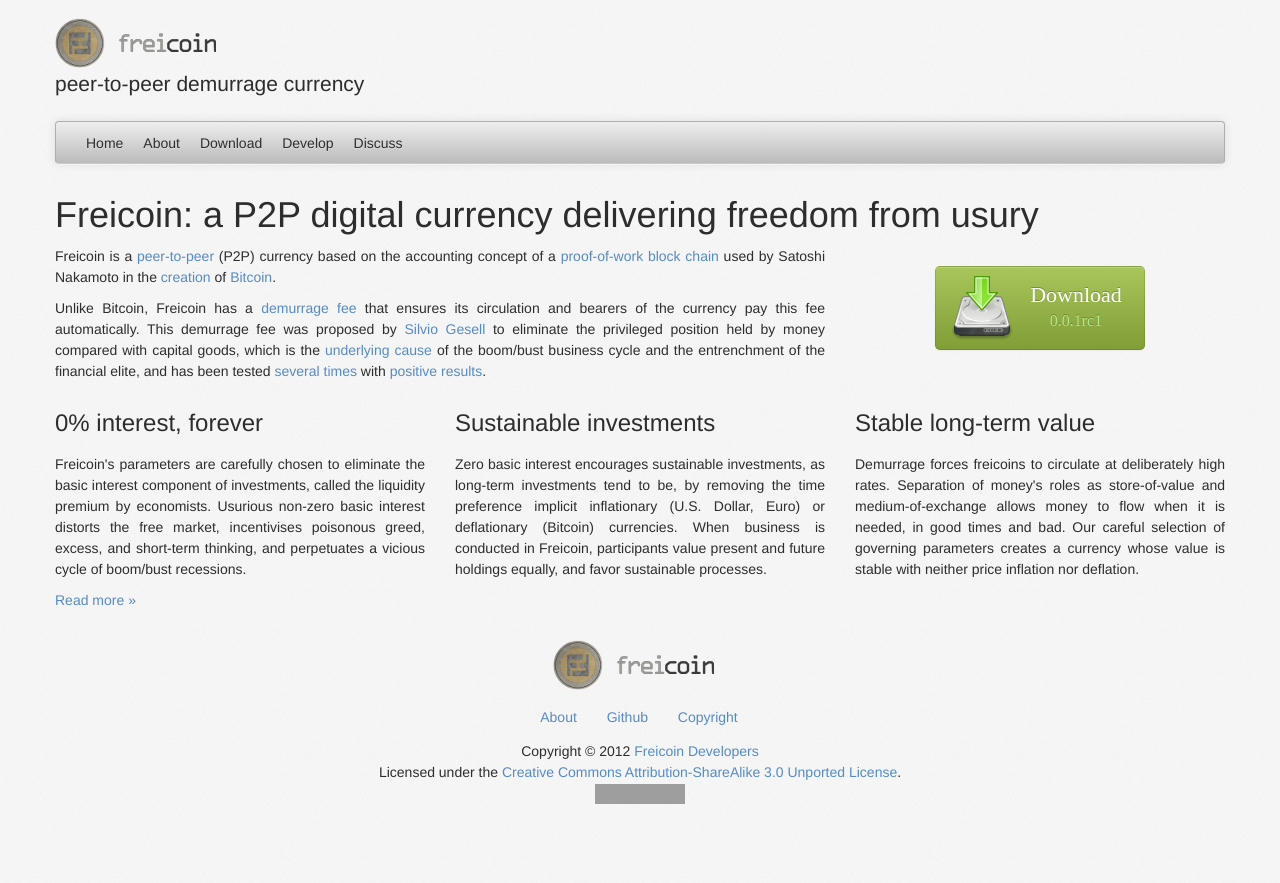
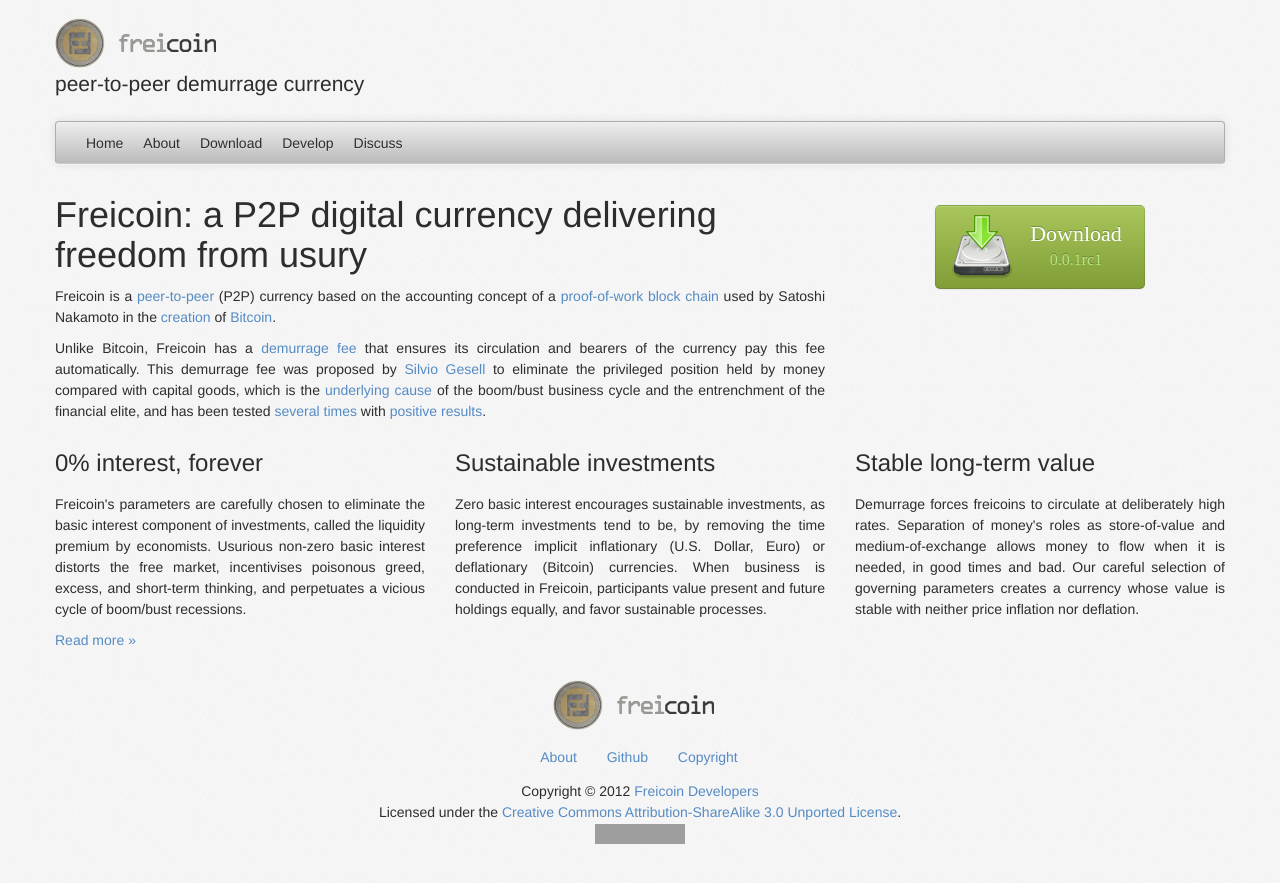
Before and after one commit to freicoin/freico.in, a Jekyll site: the page built from index.md, in a window 1280 px wide. Shown: the top 883 px of the page. Built offline with Jekyll 4.4.1, drawn with Linux system fonts in a browser that asks for light colours; nearby versions of some CDN libraries; some web fonts are replaced; comment, search, counter and statistics services are not loaded; grey boxes are pictures that could not be loaded.

Commit message:
Revert full-width header on index page.

```diff
--- a/index.md
+++ b/index.md
@@ -5,8 +5,8 @@
 title: Freicoin - peer-to-peer demurrage currency
 ---
 <div class="row">
-  <h1 style="margin-left:30px;">Freicoin: a P2P digital currency delivering freedom from usury</h1>
   <div class="span8">
+    <h1>Freicoin: a P2P digital currency delivering freedom from usury</h1>
     <p>Freicoin is a <a href="http://en.wikipedia.org/wiki/Peer-to-peer">peer-to-peer</a> (P2P) currency based on the accounting concept of a <a href="https://en.bitcoin.it/wiki/Proof_of_work">proof-of-work block chain</a> used by Satoshi Nakamoto in the <a href="http://bitcoin.org/bitcoin.pdf">creation</a> of <a href="http://bitcoin.org/">Bitcoin</a>.</p>
 
     <p>Unlike Bitcoin, Freicoin has a <a href="http://en.wikipedia.org/wiki/Demurrage_%28currency%29">demurrage fee</a> that ensures its circulation and bearers of the currency pay this fee automatically. This demurrage fee was proposed by <a href="http://en.wikipedia.org/wiki/Silvio_Gesell">Silvio Gesell</a> to eliminate the privileged position held by money compared with capital goods, which is the <a href="http://archive.org/details/TheNaturalEconomicOrder">underlying cause</a> of the boom/bust business cycle and the entrenchment of the financial elite, and has been tested <a href="http://en.wikipedia.org/wiki/Chiemgauer">several times</a> with <a href="http://en.wikipedia.org/wiki/Worgl_Experiment#The_W.C3.B6rgl_Experiment">positive results</a>.</p>
```
